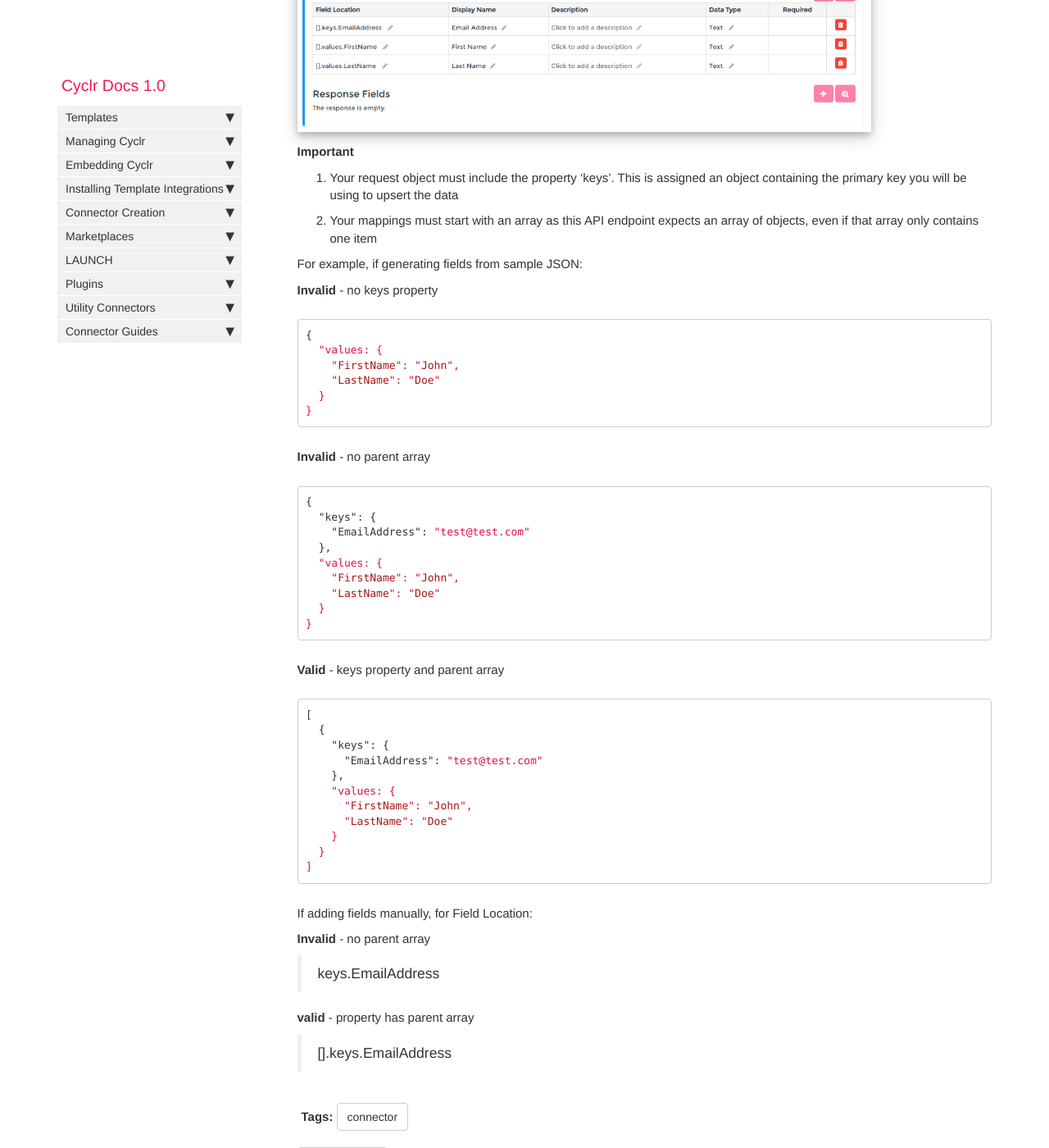
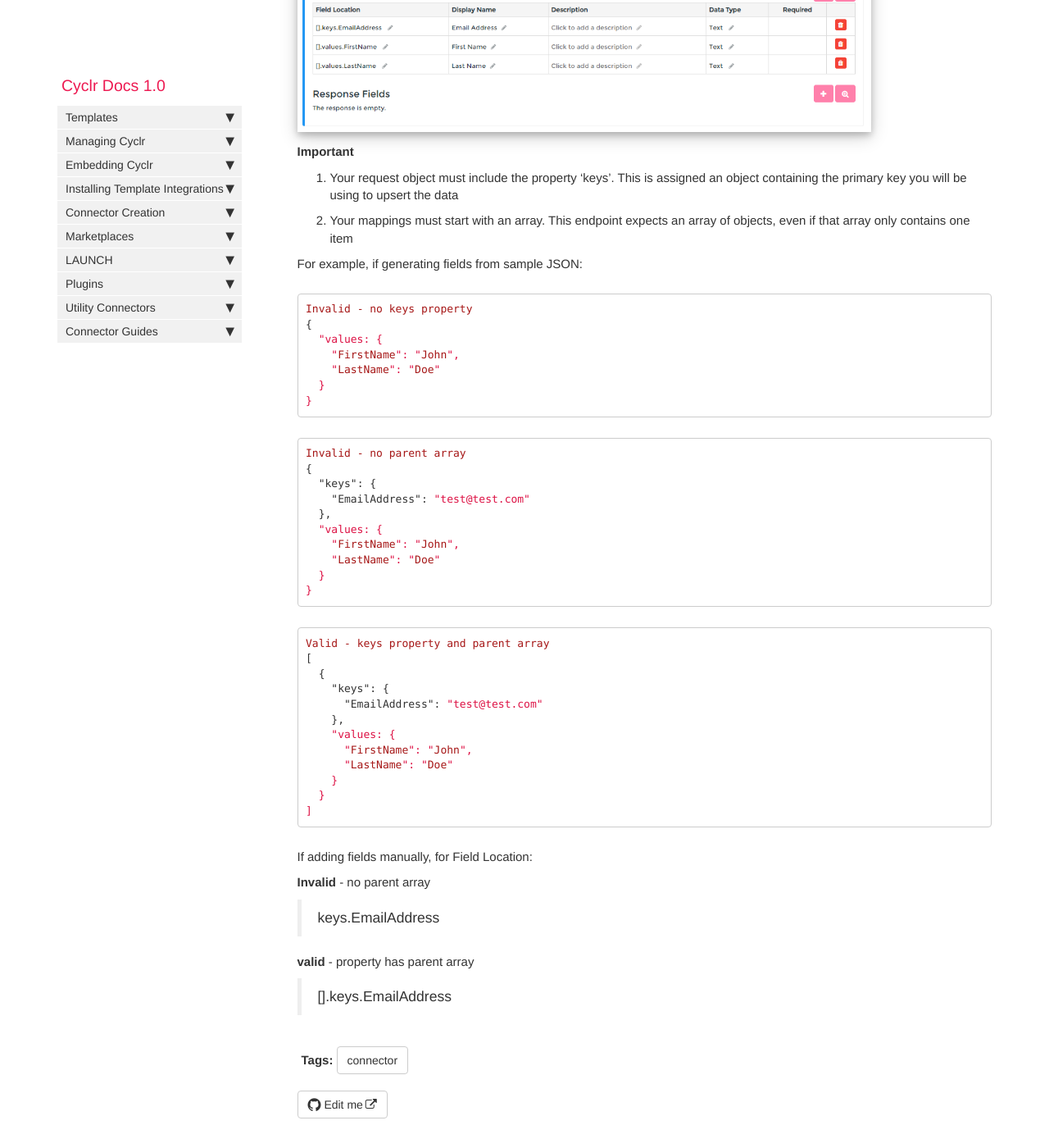
Before and after one commit to sneakysneak/docs, a Jekyll site: the page built from pages/connector-authentication/salesforce_marketing_cloud.md, in a window 1280 px wide and 1400 px high, scrolled down 2340 px. Shown: the whole window at 82% size. Built offline with Jekyll 4.4.1, drawn with Linux system fonts in a browser that asks for light colours; nearby versions of some CDN libraries; comment, search, counter and statistics services are not loaded.

Commit message:
formatting marketing cloud docs

````diff
--- a/pages/connector-authentication/salesforce_marketing_cloud.md
+++ b/pages/connector-authentication/salesforce_marketing_cloud.md
@@ -49,13 +49,12 @@ Your custom fields will be created. This process should be carried out for both
 
 1. Your request object must include the property 'keys'. This is assigned an object containing the primary key you will be using to upsert the data
 
-2. Your mappings must start with an array as this API endpoint expects an array of objects, even if that array only contains one item
+2. Your mappings must start with an array. This endpoint expects an array of objects, even if that array only contains one item
 
 For example, if generating fields from sample JSON:
 
-**Invalid** - no keys property
-
 ```json
+Invalid - no keys property
 {
   "values: {
     "FirstName": "John",
@@ -64,9 +63,8 @@ For example, if generating fields from sample JSON:
 }
 ```
 
-**Invalid** - no parent array
-
 ```json
+Invalid - no parent array
 {
   "keys": {
     "EmailAddress": "test@test.com"
@@ -78,9 +76,8 @@ For example, if generating fields from sample JSON:
 }
 ```
 
-**Valid** - keys property and parent array
-
 ```json
+Valid - keys property and parent array
 [
   {
     "keys": {
````
